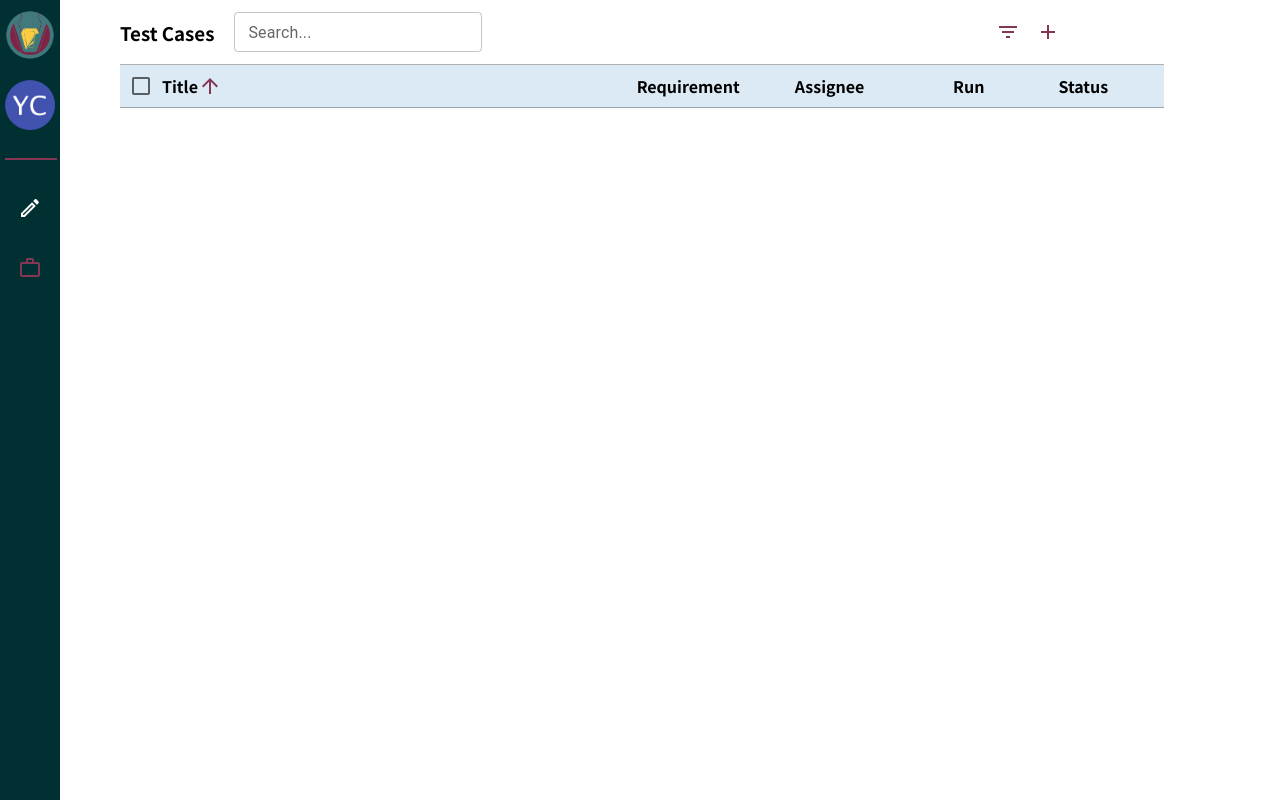
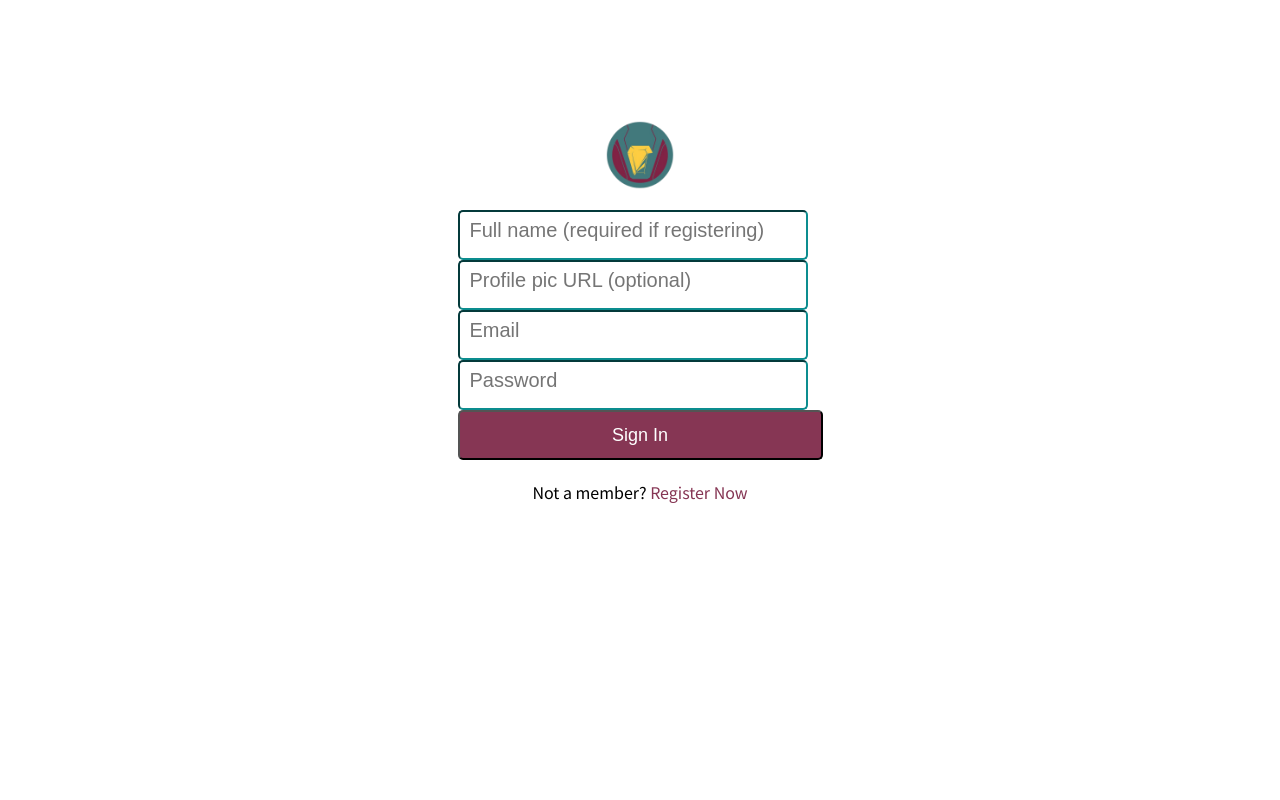
Before and after one commit to Lioralon5/AudioCodes, a React (Create React App) app: page / in a window 1280 px wide. Shown: the top 800 px of the page. Built offline with nearby package versions, Linux system fonts and the light colour scheme; no server answers; the database is empty.

Commit message:
Login page

```diff
--- a/package.json
+++ b/package.json
@@ -7,14 +7,17 @@
     "@emotion/styled": "^11.10.0",
     "@mui/icons-material": "^5.8.4",
     "@mui/material": "^5.10.1",
+    "@reduxjs/toolkit": "^1.8.2",
     "@testing-library/jest-dom": "^5.11.6",
     "@testing-library/react": "^11.2.2",
     "@testing-library/user-event": "^12.5.0",
     "firebase": "^8.9.1",
     "react": "^18.0.0",
     "react-dom": "^18.0.0",
+    "react-redux": "^8.0.2",
     "react-router-dom": "^5.2.0",
     "react-scripts": "4.0.1",
+    "redux": "^4.2.0",
     "web-vitals": "^0.2.4"
   },
   "scripts": {
--- a/src/App.css
+++ b/src/App.css
@@ -1,4 +1,9 @@
 .app {
     display: flex;
     background-color: #FFFFFF;
+
 }
+.app__body {
+    display: flex;
+    flex: 1;
+}
--- a/src/App.js
+++ b/src/App.js
@@ -5,11 +5,41 @@ import CreateNewTestCase from "./pages/CreateNewTestCase";
 import Suite from "./pages/Suite";
 import "./App.css";
 import Login from "./pages/Login";
+import { useDispatch, useSelector } from "react-redux";
+import { login, logout, selectUser } from "./features/userSlice";
+import { useEffect } from "react";
+import { auth } from "./firebase";
 
 function App() {
+  const user = useSelector(selectUser);
+  const dispatch = useDispatch();
+
+  useEffect(() => {
+    auth.onAuthStateChanged((userAuth) => {
+      if (userAuth) {
+        //user is logged in
+        dispatch(
+          login({
+            email: userAuth.email,
+            uid: userAuth.uid,
+            displayName: userAuth.displayName,
+            photoUrl: userAuth.photoURL,
+          })
+        );
+      } else {
+        //user is logged out
+        dispatch(logout());
+      }
+    });
+  }, []);
+
   return (
     <div className="app">
-      {/* <Login /> */}
+      <div className="app__body">
+        {!user ? (
+          <Login />
+        ) : (
+          <div className="app__body">
             <Sidebar />
             <Route path="/" exact>
               <AllTestCases />
@@ -21,6 +51,9 @@ function App() {
               <CreateNewTestCase />
             </Route>
           </div>
+        )}
+      </div>
+    </div>
   );
 }
 
--- a/src/components/Sidebar/Sidebar.css
+++ b/src/components/Sidebar/Sidebar.css
@@ -17,6 +17,9 @@
     width: 50px;
     height: 50px;
 }
+.sidebar__email{
+    cursor: pointer;
+}
 
 .sidebar > hr {
     border: 0.1px solid #863654;
--- a/src/components/Sidebar/Sidebar.js
+++ b/src/components/Sidebar/Sidebar.js
@@ -1,50 +1,65 @@
-import './Sidebar.css'
-import Vision from './vision.png'
-import emailLogo from './emailLogo.png'
-import CreateOutlinedIcon from '@mui/icons-material/CreateOutlined';
-import WorkOutlineOutlinedIcon from '@mui/icons-material/WorkOutlineOutlined';
-import IconButton from '@mui/material/IconButton';
-import Tooltip from '@mui/material/Tooltip';
-import { Link } from 'react-router-dom'
-import { useState } from 'react';
-
-
-
+import "./Sidebar.css";
+import Vision from "./vision.png";
+import emailLogo from "./emailLogo.png";
+import CreateOutlinedIcon from "@mui/icons-material/CreateOutlined";
+import WorkOutlineOutlinedIcon from "@mui/icons-material/WorkOutlineOutlined";
+import IconButton from "@mui/material/IconButton";
+import Tooltip from "@mui/material/Tooltip";
+import { Link } from "react-router-dom";
+import { useState } from "react";
+import {useDispatch, useSelector} from 'react-redux'
+import { logout, selectUser } from "../../features/userSlice";
+import { auth } from "../../firebase";
+import { Avatar } from "@mui/material";
+import { deepOrange } from "@mui/material/colors";
 
 function Sidebar() {
   const [isTestsPageActive, setIsTestsPageActive] = useState(true);
   const [isSuitePageActive, setIsSuitePageActive] = useState(false);
+  const dispatch = useDispatch();
+  const user = useSelector(selectUser);
+
+  const logoutOfApp = () =>{
+    dispatch(logout());
+    auth.signOut();
+  }
 
   function testsPageClickHandler() {
-        setIsTestsPageActive(true)
-        setIsSuitePageActive(false)
+    setIsTestsPageActive(true);
+    setIsSuitePageActive(false);
   }
   function suitePageClickHandler() {
-        setIsSuitePageActive(true)
-        setIsTestsPageActive(false)
+    setIsSuitePageActive(true);
+    setIsTestsPageActive(false);
   }
 
   return (
     <div className="sidebar">
-            <img src={Vision} alt=''></img>
-            <img src={emailLogo} alt=''></img>
+      <img src={Vision} alt=""></img>
+      <Avatar sx={{ bgcolor: '#863654' }} onClick={logoutOfApp} className="sidebar__email" src={user.photoUrl} alt="" title="Logout">{user.email[0].toUpperCase()}</Avatar>
       <hr></hr>
-            <Tooltip title='Test Development' arrow placement='right'>
-                <Link to='/'>
+      <Tooltip title="Test Development" arrow placement="right">
+        <Link to="/">
           <IconButton onClick={testsPageClickHandler}>
-                        <CreateOutlinedIcon className='icon' sx={{ color: (isTestsPageActive ? '#FFFFFF' : '#863654') }}></CreateOutlinedIcon>
+            <CreateOutlinedIcon
+              className="icon"
+              sx={{ color: isTestsPageActive ? "#FFFFFF" : "#863654" }}
+            ></CreateOutlinedIcon>
           </IconButton>
         </Link>
       </Tooltip>
-            <Tooltip title='Suite' arrow placement='right'>
-                <Link to='/suite'>
+      <Tooltip title="Suite" arrow placement="right">
+        <Link to="/suite">
           <IconButton onClick={suitePageClickHandler}>
-                        <WorkOutlineOutlinedIcon className='icon' sx={{ color: (isSuitePageActive ? '#FFFFFF' : '#863654') }}></WorkOutlineOutlinedIcon>
+            <WorkOutlineOutlinedIcon
+              className="icon"
+              sx={{ color: isSuitePageActive ? "#FFFFFF" : "#863654" }}
+            ></WorkOutlineOutlinedIcon>
           </IconButton>
         </Link>
       </Tooltip>
     </div>
-    )
+  );
 }
 
-export default Sidebar
+export default Sidebar;
--- /dev/null
+++ b/src/features/userSlice.js
@@ -0,0 +1,23 @@
+import { createSlice } from '@reduxjs/toolkit';
+
+export const userSlice = createSlice({
+  name: 'user',
+  initialState:{
+    user:null,
+  },
+
+  reducers: {
+    login: (state, action) => {
+      state.user = action.payload;
+    },
+    logout: (state) => {
+      state.user = null;
+    },
+  },
+});
+
+export const { login, logout } = userSlice.actions;
+
+export const selectUser = (state) => state.user.user;
+
+export default userSlice.reducer;
--- a/src/index.js
+++ b/src/index.js
@@ -1,11 +1,15 @@
-import ReactDOM from 'react-dom/client';
-import { BrowserRouter } from 'react-router-dom';
-import './index.css';
-import App from './App';
+import ReactDOM from "react-dom/client";
+import { BrowserRouter } from "react-router-dom";
+import "./index.css";
+import App from "./App";
+import { Provider } from "react-redux";
+import { store } from './store/store'
 
-const root = ReactDOM.createRoot(document.getElementById('root'));
+const root = ReactDOM.createRoot(document.getElementById("root"));
 root.render(
-    <BrowserRouter>
-        <App />
-    </BrowserRouter>
+  <BrowserRouter>
+    <Provider store={store}>
+      <App />
+    </Provider>
+  </BrowserRouter>
 );
--- a/src/pages/Login.js
+++ b/src/pages/Login.js
@@ -2,33 +2,59 @@ import "./Login.css";
 import Vision from "../components/Sidebar/vision.png";
 import { auth } from "../firebase";
 import { useState } from "react";
+import { useDispatch } from "react-redux";
+import { login } from "../features/userSlice";
 
 function Login() {
   const [email, setEmail] = useState("");
   const [password, setPassword] = useState("");
   const [name, setName] = useState("");
   const [profilePic, setProfilePic] = useState("");
+  const dispatch = useDispatch();
 
   const loginToApp = (e) => {
-    e.preventDefualt();
+    e.preventDefault();
+
+    auth.signInWithEmailAndPassword(email, password)
+    .then(userAuth => {
+      dispatch(login({
+        email: userAuth.user.email,
+        uid: userAuth.user.uid,
+        displayName: userAuth.user.displayName,
+        profileUrl: userAuth.user.photoURL,
+      }))
+    }).catch((error) => alert(error))
+
   };
+
   const register = () => {
     if (!name) {
       return alert("Please enter a full name!");
     }
 
-    auth.createUserWithEmailAndPassword(email, password).then((userAuth) => {
-      userAuth.user.updateProfile({
-        displayName: name,
-        photoURL: profilePic,
-      });
-    //   .then(() => {
-    //     3:07:35
-    //   })
-    });
+    auth
+      .createUserWithEmailAndPassword(email, password)
+      .then((userAuth) => {
+        userAuth.user
+          .updateProfile({
+            displayName: name,
+            photoURL: profilePic,
+          })
+          .then(() => {
+            dispatch(
+              login({
+                email: userAuth.user.email,
+                uid: userAuth.user.id,
+                displayName: name,
+                photoUrl: profilePic,
+              })
+            );
+          });
+      })
+      .catch((error) => alert(error));
   };
   return (
-    <div style={{backgroundImage: 'url("")'}} className="login">
+    <div style={{ backgroundImage: 'url("")' }} className="login">
       <img src={Vision} alt=""></img>
       <form>
         <input
--- /dev/null
+++ b/src/store/store.js
@@ -0,0 +1,8 @@
+import { configureStore } from '@reduxjs/toolkit';
+import userReducer from '../features/userSlice';
+
+export const store = configureStore({
+  reducer: {
+    user: userReducer,
+  },
+});
```
Also changed, not shown: src/store/suite-context.js (deleted, +0 -19 lines), 2 other files (tests, documents, lock files or other folders). Lines whose indentation alone changed are shown as unchanged.
